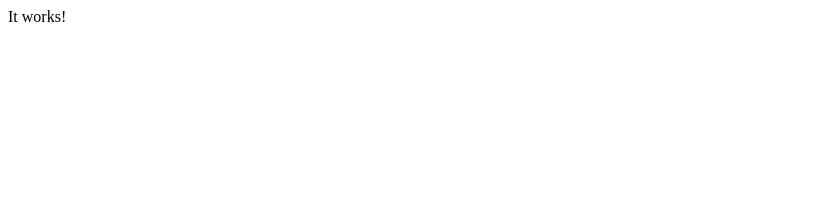
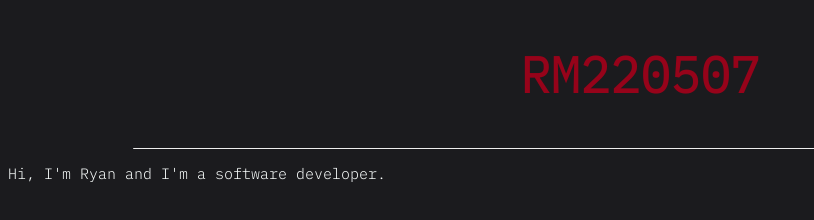
Before and after one commit to RM220507/RM220507.github.io, a plain HTML site: page index.html in a window 1280 px wide. Shown: the whole page, without its empty margins (0-814 px from the left). Drawn offline with Linux system fonts and the light colour scheme.

Commit message:
Starting main page

```diff
--- a/index.html
+++ b/index.html
@@ -1,8 +1,14 @@
 <!DOCTYPE html>
     <head>
         <title>RM220507</title>
+
+        <link rel="stylesheet" href="styles/main.css" />
     </head>
     <body>
-        It works!
+        <section>
+            <h1 class="title">RM220507</h1>
+            <hr class="solid">
+            <p>Hi, I'm Ryan and I'm a software developer.</p>
+        </section>
     </body>
 </html>
--- /dev/null
+++ b/styles/main.css
@@ -0,0 +1,25 @@
+@import url('https://fonts.googleapis.com/css2?family=IBM+Plex+Mono:wght@300&display=swap');
+
+body {
+    background-color: #1B1B1E;
+    font-family: 'IBM Plex Mono', sans-serif;
+}
+
+h1 {
+    color: #96031A;
+    font-size: 50px;
+}
+
+h1.title {
+    text-align: center;
+}
+
+hr.solid {
+    width: 80%;
+    border-top: #FBFFFE;
+}
+
+p {
+    font-size: 15px;
+    color: #FBFFFE
+}
```
Also changed, not shown: 1 other file.
